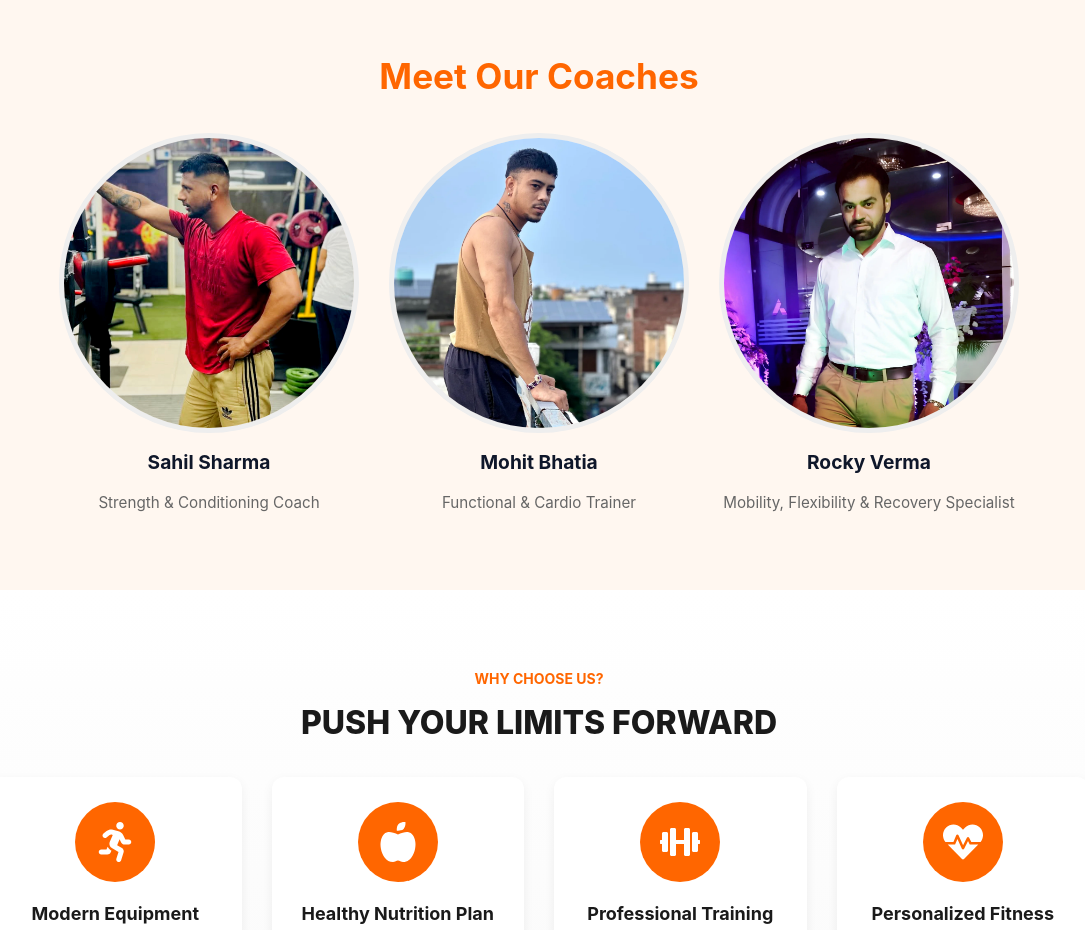
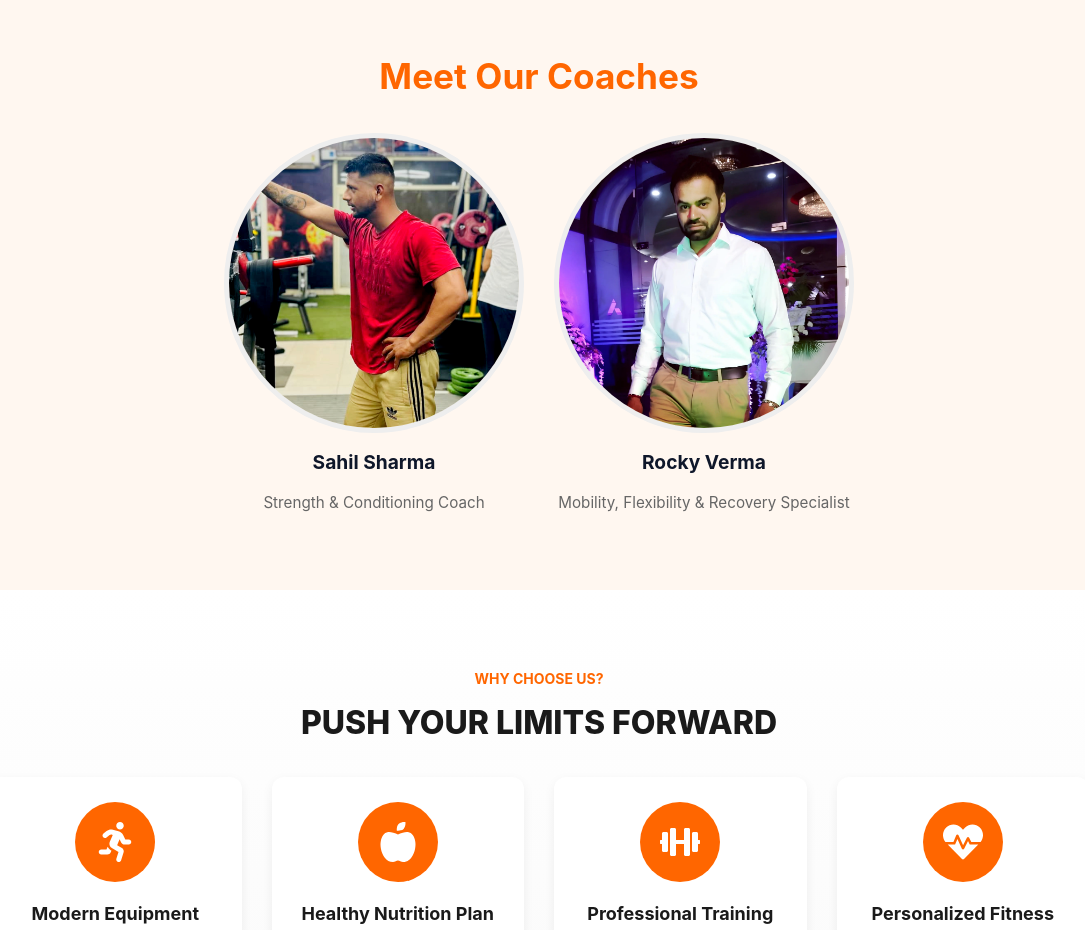
Before and after one commit to KamalPreetPPN/life-fitness-gym, a React (Vite) app: page / in a window 1280 px wide. Shown: the part 1460-2390 px from the top of the page, without its empty margins (101-1186 px from the left). Built offline with nearby package versions, Linux system fonts and the light colour scheme.

Commit message:
mohit removed

```diff
--- a/src/components/Team.jsx
+++ b/src/components/Team.jsx
@@ -8,12 +8,12 @@ const teamMembers = [
     img: "/images/sahil.webp",
     alt: "Sahil Sharma - Strength & Conditioning Coach at Life Fitness Gym Samana",
   },
-  {
-    name: "Mohit Bhatia",
-    role: "Functional & Cardio Trainer",
-    img: "/images/mohit.webp",
-    alt: "Mohit Bhatia - Functional & Cardio Trainer at Life Fitness Gym Samana",
-  },
+  // {
+  //   name: "Mohit Bhatia",
+  //   role: "Functional & Cardio Trainer",
+  //   img: "/images/mohit.webp",
+  //   alt: "Mohit Bhatia - Functional & Cardio Trainer at Life Fitness Gym Samana",
+  // },
   {
     name: "Rocky Verma",
     role: "Mobility, Flexibility & Recovery Specialist",
```
